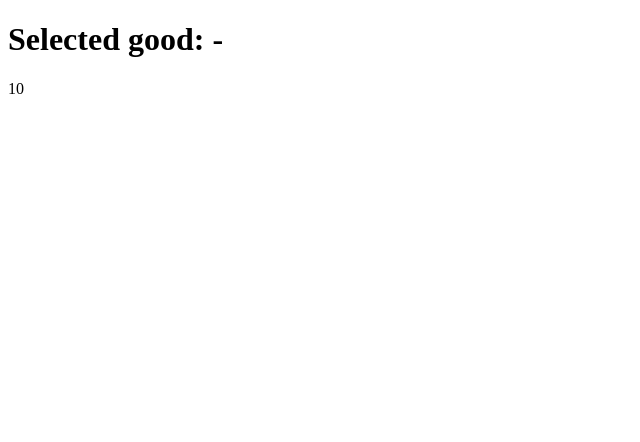
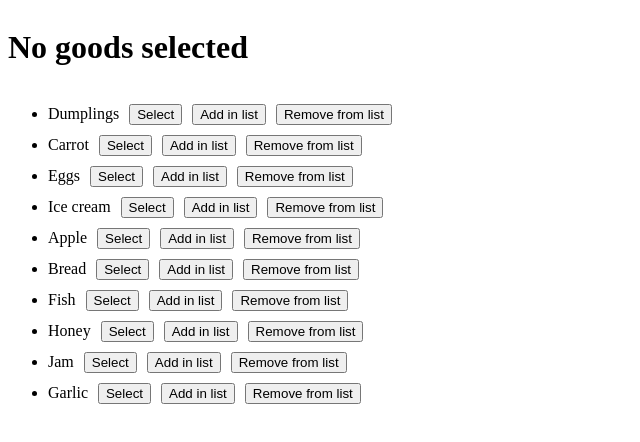
Before and after one commit to mate-academy/react_goods-selector, a React (Create React App) app: page / in a window 1280 px wide. Shown: the top 442 px of the page, without its empty margins (0-640 px from the left). Built offline with nearby package versions, Linux system fonts and the light colour scheme.

Commit message:
Added own solution

```diff
--- a/package.json
+++ b/package.json
@@ -10,6 +10,7 @@
     "@types/react": "^17.0.15",
     "@types/react-dom": "^17.0.9",
     "bulma": "^0.9.3",
+    "classnames": "^2.3.1",
     "node-sass": "^6.0.1",
     "react": "^17.0.2",
     "react-dom": "^17.0.2",
--- a/src/App.scss
+++ b/src/App.scss
@@ -1 +1,26 @@
 // styles go here
+.title {
+  display: flex;
+  align-items: center;
+}
+
+.list {
+  &__item {
+    margin-bottom: 10px;
+
+    &--active {
+      background-color: goldenrod;
+      color: black;
+    }
+
+    &:hover {
+      cursor: pointer;
+      color: purple;
+    }
+  }
+}
+
+.button {
+  margin-left: 10px;
+  cursor: pointer;
+}
--- a/src/App.tsx
+++ b/src/App.tsx
@@ -1,5 +1,6 @@
 import React from 'react';
 import './App.scss';
+import classNames from 'classnames';
 
 const goodsFromServer: string[] = [
   'Dumplings',
@@ -14,11 +15,111 @@ const goodsFromServer: string[] = [
   'Garlic',
 ];
 
-const App: React.FC = () => (
-  <div className="App">
-    <h1>Selected good: -</h1>
-    {goodsFromServer.length}
-  </div>
-);
+type Props = {};
+
+type State = {
+  selectedGood: string;
+  selectedGoodList: string[];
+};
+
+class App extends React.Component<Props, State> {
+  state = {
+    selectedGood: '',
+    selectedGoodList: [],
+  };
+
+  onGoodSelect = (good: string) => {
+    this.setState({ selectedGood: good });
+  };
+
+  onAdd = (good: string) => {
+    this.setState((state) => {
+      const list = state.selectedGoodList.concat(good);
+
+      return { selectedGoodList: list };
+    });
+  };
+
+  onRemove = (good: string) => {
+    this.setState((state) => {
+      const list = state.selectedGoodList.filter(item => item !== good);
+
+      return { selectedGoodList: list };
+    });
+  };
+
+  resetSelectedGood = () => {
+    this.setState({ selectedGood: '' });
+  };
+
+  render() {
+    const { selectedGoodList, selectedGood } = this.state;
+
+    return (
+      <div className="App">
+        <div className="title">
+          <h1>{ selectedGood ? `${selectedGood} is selected` : 'No goods selected' }</h1>
+
+          {selectedGood && (
+            <button
+              onClick={() => this.resetSelectedGood()}
+              type="button"
+              className="button"
+            >
+              X
+            </button>
+          )}
+        </div>
+
+        {selectedGoodList.length > 0 && (
+          <h1>
+            {selectedGoodList.join(', ')}
+            {' '}
+            are selected
+          </h1>
+        )}
+
+        <ul className="list">
+          {goodsFromServer.map(good => (
+            <li
+              className={classNames('list__item', {
+                'list__item--active': good === selectedGood || selectedGoodList.find(item => item === good),
+              })}
+              key={good}
+            >
+              {good}
+              { good !== selectedGood && !selectedGoodList.find(item => item === good)
+              && (
+                <button
+                  onClick={() => this.onGoodSelect(good)}
+                  className="list__button button"
+                  type="button"
+                >
+                  Select
+                </button>
+              )}
+
+              <button
+                onClick={() => this.onAdd(good)}
+                className="list__button button"
+                type="button"
+              >
+                Add in list
+              </button>
+
+              <button
+                onClick={() => this.onRemove(good)}
+                className="list__button button"
+                type="button"
+              >
+                Remove from list
+              </button>
+            </li>
+          ))}
+        </ul>
+      </div>
+    );
+  }
+}
 
 export default App;
```
Also changed, not shown: 1 other file (tests, documents, lock files or other folders).
